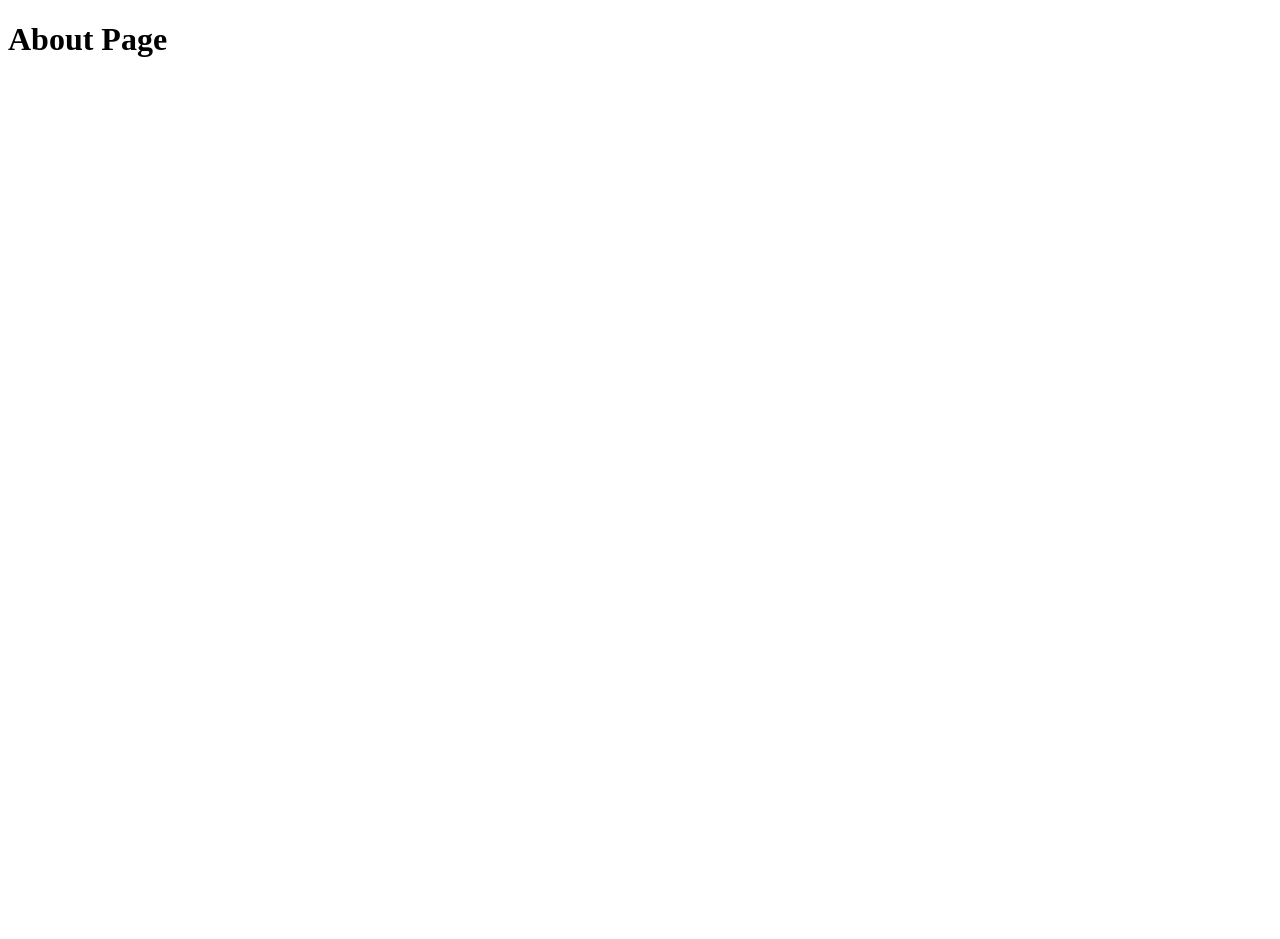
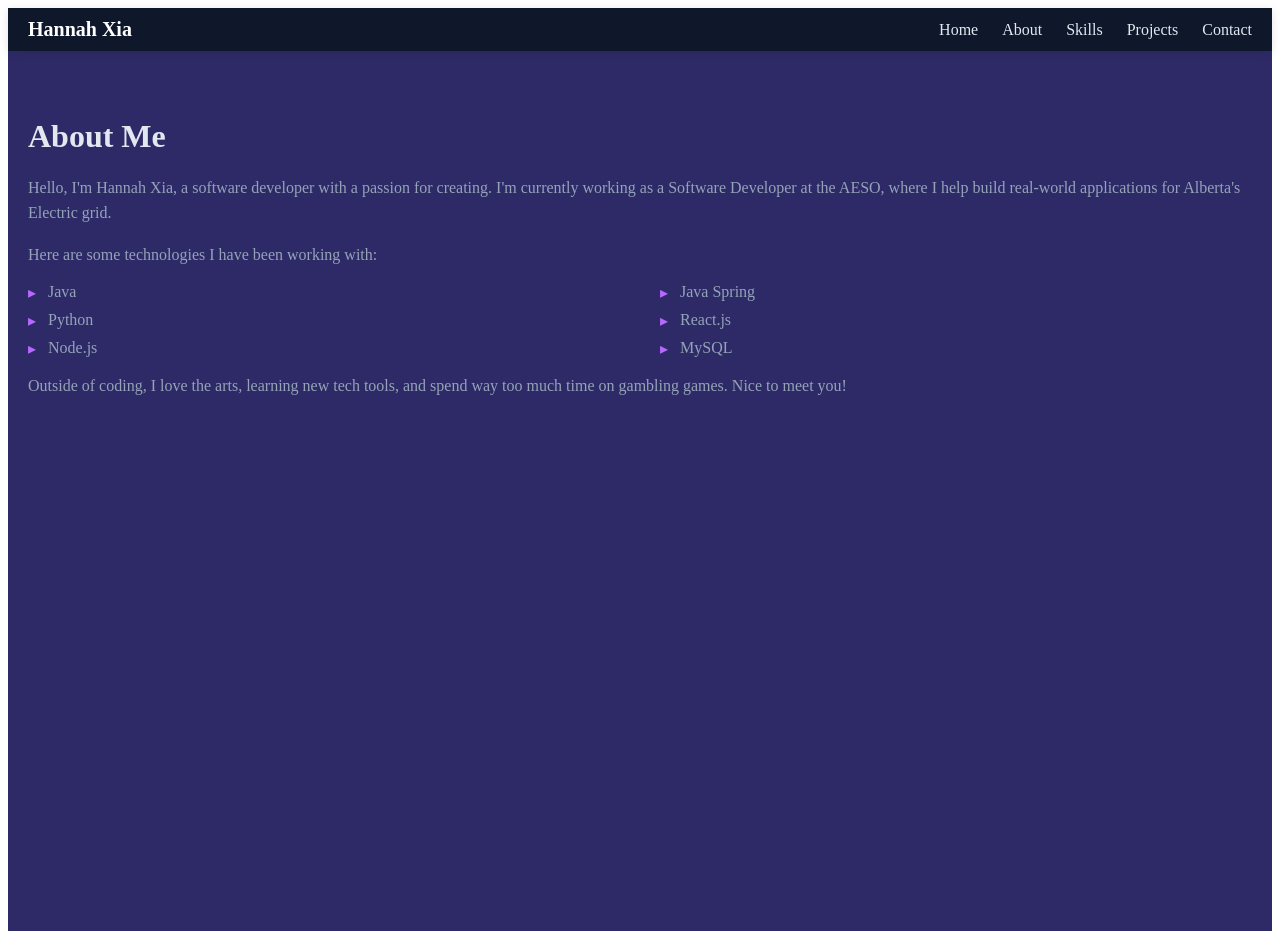
Before and after one commit to hannah-xia-projects/online-portfolio, a React app in the folder frontend/: page /about in a window 1280 px wide. Before the commit the page ends 800 px from the top, so only its background shows below. Built offline with nearby package versions, Linux system fonts and the light colour scheme; the HTML template or start-up script is replaced by a standard one.

Commit message:
initial about page content and base page
Signed-off-by: Hannah Xia <hannahxia95@gmail.com>

```diff
--- a/frontend/src/App.css
+++ b/frontend/src/App.css
@@ -221,3 +221,49 @@ petals!
   );
 
 }
+
+/* About page */
+.about {
+  min-height: 100vh;
+
+  padding: 40px 20px;
+  background-color: #2e2a67;
+  color: #e2e8f0;
+}
+
+.about h1 {
+  font-size: 32px;
+  margin-bottom: 20px;
+}
+
+.about p {
+  margin-bottom: 16px;
+  line-height: 1.6;
+  color: #94a3b8;
+}
+
+/* list for about section */
+.techlist {
+  list-style: none;
+  padding: 0;
+  display: grid;
+  grid-template-columns: repeat(2, 1fr); /* two columns */
+  gap: 10px 40px;
+}
+
+.techlist li {
+  position: relative;
+  padding-left: 20px;
+  color: #94a3b8;
+}
+
+.techlist li::before {
+  content: "▸";
+  position: absolute;
+  left: 0;
+  color: #b867ff;
+}
+
+.techlist li:hover span {
+  color: #38bdf8;
+}
--- a/frontend/src/components/Navbar.jsx
+++ b/frontend/src/components/Navbar.jsx
@@ -4,6 +4,9 @@ import "./Navbar.css"; //navbar styling
 export default function Navbar() {
     return (
         <nav className="navbar">
+
+            <div className="logo">Hannah Xia</div>
+
             <div className="nav-links">
                 <Link to="/">Home</Link>
                 <Link to="/about">About</Link>
--- a/frontend/src/pages/About.jsx
+++ b/frontend/src/pages/About.jsx
@@ -1,5 +1,35 @@
 import Navbar from "../components/Navbar";
 
-export default function About() {
-    return <h1>About Page</h1>;
-};
+export function About() {
+    return (
+        <>
+        <Navbar/>
+            <section className="about">
+                <h1>About Me</h1>
+                <p>
+                    Hello, I'm Hannah Xia, a software developer with a passion for creating. I'm currently working as a Software Developer at the AESO, where I help build real-world applications for Alberta's Electric grid.
+                </p>
+
+                <p>
+                    Here are some technologies I have been working with:
+                </p>
+                <ul className="techlist">
+                    <li><span>Java</span></li>
+                    <li><span>Java Spring</span></li>
+                    <li><span>Python</span></li>
+                    <li><span>React.js</span></li>
+                    <li><span>Node.js</span></li>
+                    <li><span>MySQL</span></li>
+
+                </ul>
+
+                <p>
+                    Outside of coding, I love the arts, learning new tech tools, and spend way too much time on gambling games. Nice to meet you!
+                </p>
+
+            </section>
+        </>
+    );
+}
+
+export default About;
```
